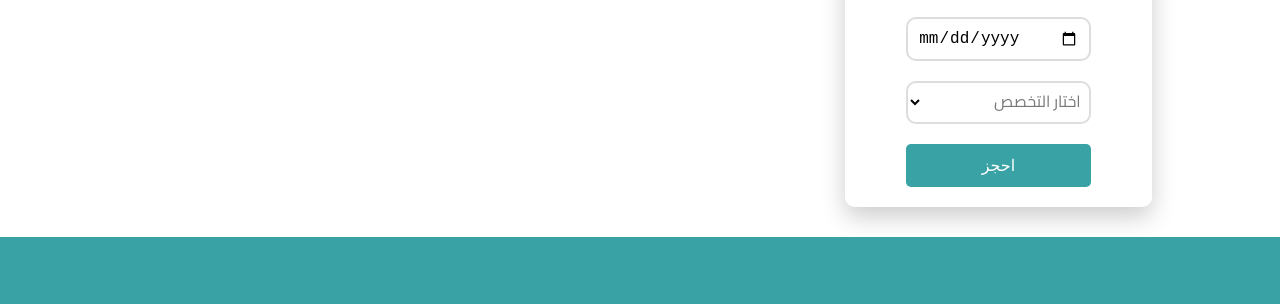
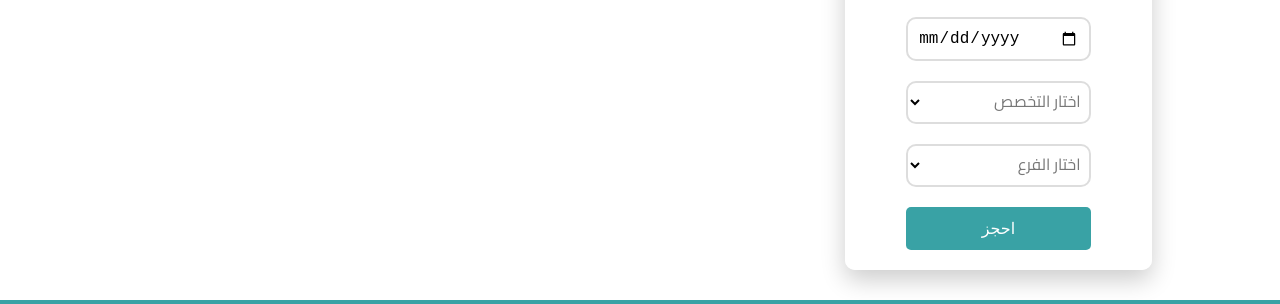
Before and after one commit to ahmedyosry433/Eletreby-Dental-Center, a website: page index.html in a window 1280 px wide. Shown: the part 3564-3868 px from the top of the page. Drawn offline with nearby package versions, Linux system fonts and the light colour scheme.

Commit message:
add branch input form

```diff
--- a/index.html
+++ b/index.html
@@ -223,6 +223,16 @@
                     </select>
                     <label for="choice">اختار التخصص</label>
                 </div>
+                <div class="input-group">
+                    <select id="choice" name="choice" required>
+                        <option value="" disabled selected></option>
+                        <option value="option1">Option 1</option>
+                        <option value="option2">Option 2</option>
+                        <option value="option3">Option 3</option>
+                        <option value="option4">Option 4</option>
+                    </select>
+                    <label for="choice">اختار الفرع</label>
+                </div>
 
                 <button class="btn" type="submit">احجز</button>
             </form>
```
